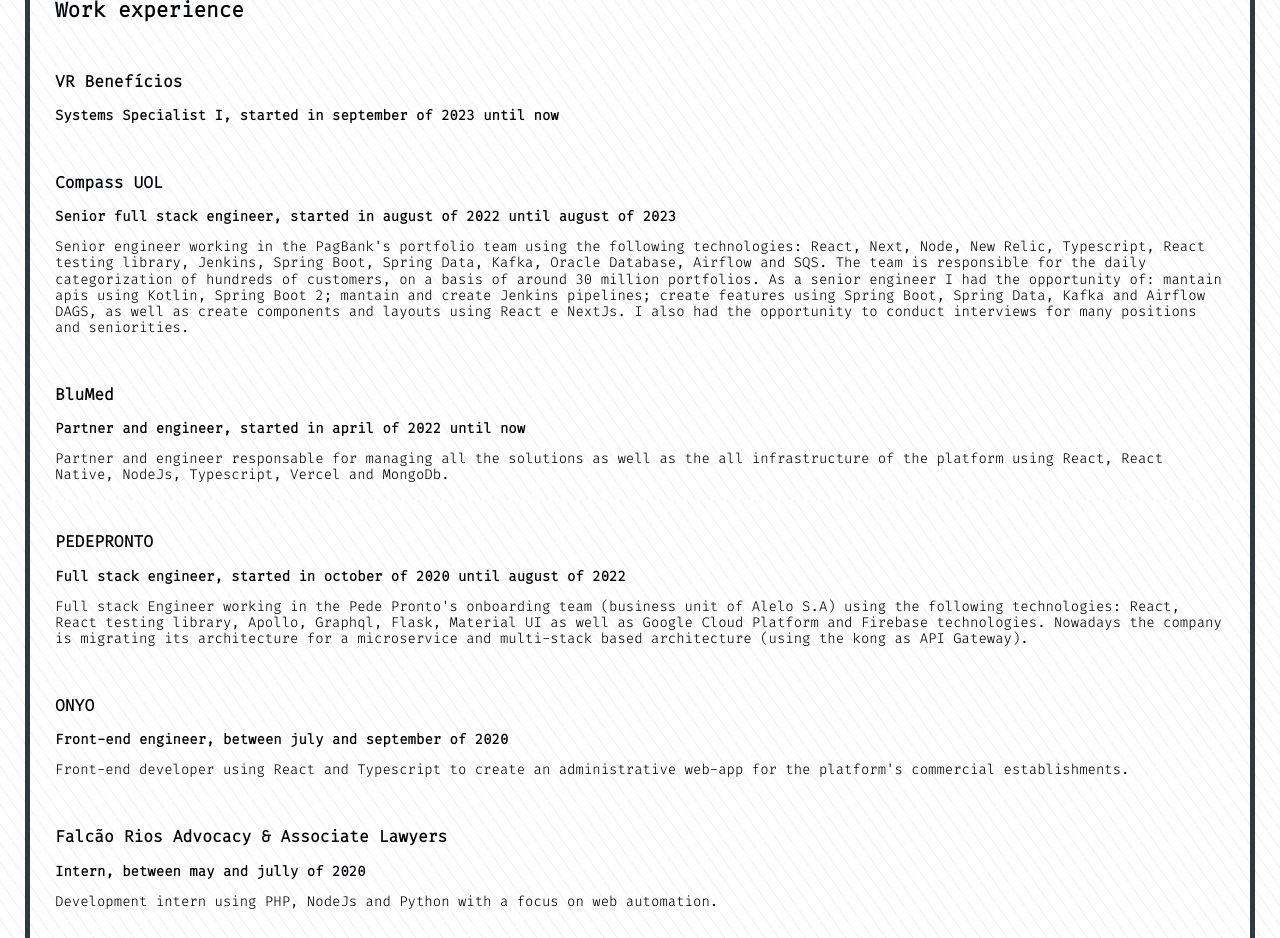
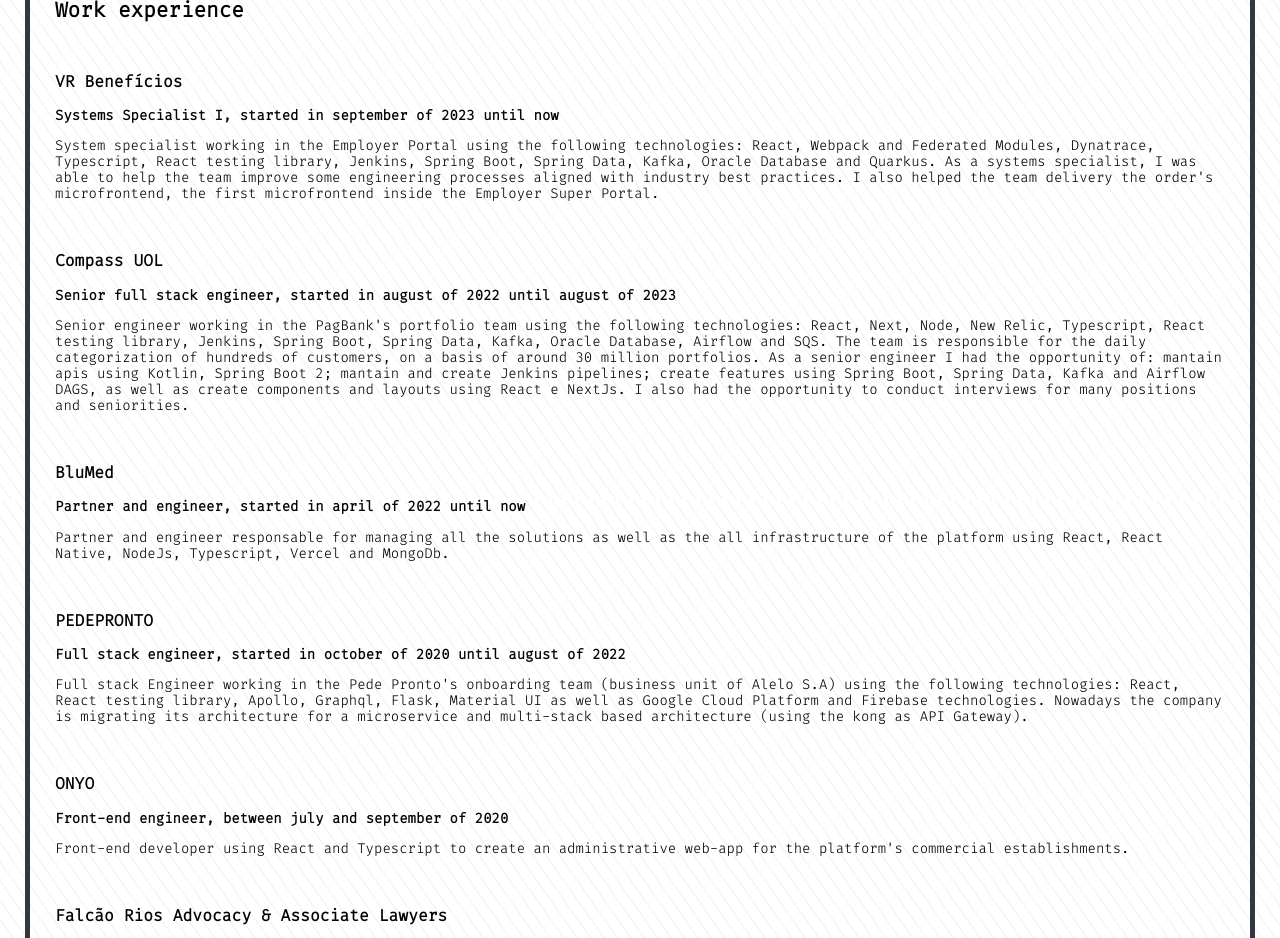
Before and after one commit to harrisonhenri/harrisonhenri.github.io, a React (Create React App) app: page / in a window 1280 px wide. Shown: the part 1100-2038 px from the top of the page. Built offline with nearby package versions, Linux system fonts and the light colour scheme.

Commit message:
feat: update info

```diff
--- a/src/components/Jobs/intl.enUS.js
+++ b/src/components/Jobs/intl.enUS.js
@@ -6,7 +6,8 @@
     company: 'VR Benefícios',
     employ: 'Systems Specialist I',
     date: 'started in september of 2023 until now',
-    description: ' ',
+    description:
+      "System specialist working in the Employer Portal using the following technologies: React, Webpack and Federated Modules, Dynatrace, Typescript, React testing library, Jenkins, Spring Boot, Spring Data, Kafka, Oracle Database and Quarkus. As a systems specialist, I was able to help the team improve some engineering processes aligned with industry best practices. I also helped the team delivery the order's microfrontend, the first microfrontend inside the Employer Super Portal.",
   },
   [LTDA.COMPASS_UOL]: {
     company: 'Compass UOL',
--- a/src/components/Jobs/intl.ptBR.js
+++ b/src/components/Jobs/intl.ptBR.js
@@ -6,7 +6,8 @@
     company: 'VR Benefícios',
     employ: 'Especialista em Sistemas I',
     date: 'início em setembro de 2023 até hoje',
-    description: ' ',
+    description:
+      'Especialista em sistemas atuando no Portal do Empregador utilizando as seguintes tecnologias: React, Webpack e Modulos Federados, Dynatrace, Typescript, Jenkins, Spring Boot, Spring Data, Kafka, Oracle Database e Quarkus. Como especialista em sistemas, pude ajudar a equipe a melhorar alguns processos de engenharia alinhados às melhores práticas do setor. Também ajudei a equipe a entregar o microfrontend do pedido, o primeiro microfrontend dentro do Super Portal Empregador.',
   },
   [LTDA.COMPASS_UOL]: {
     company: 'Compass UOL',
```
Also changed, not shown: 2 other files (tests, documents, lock files or other folders).
